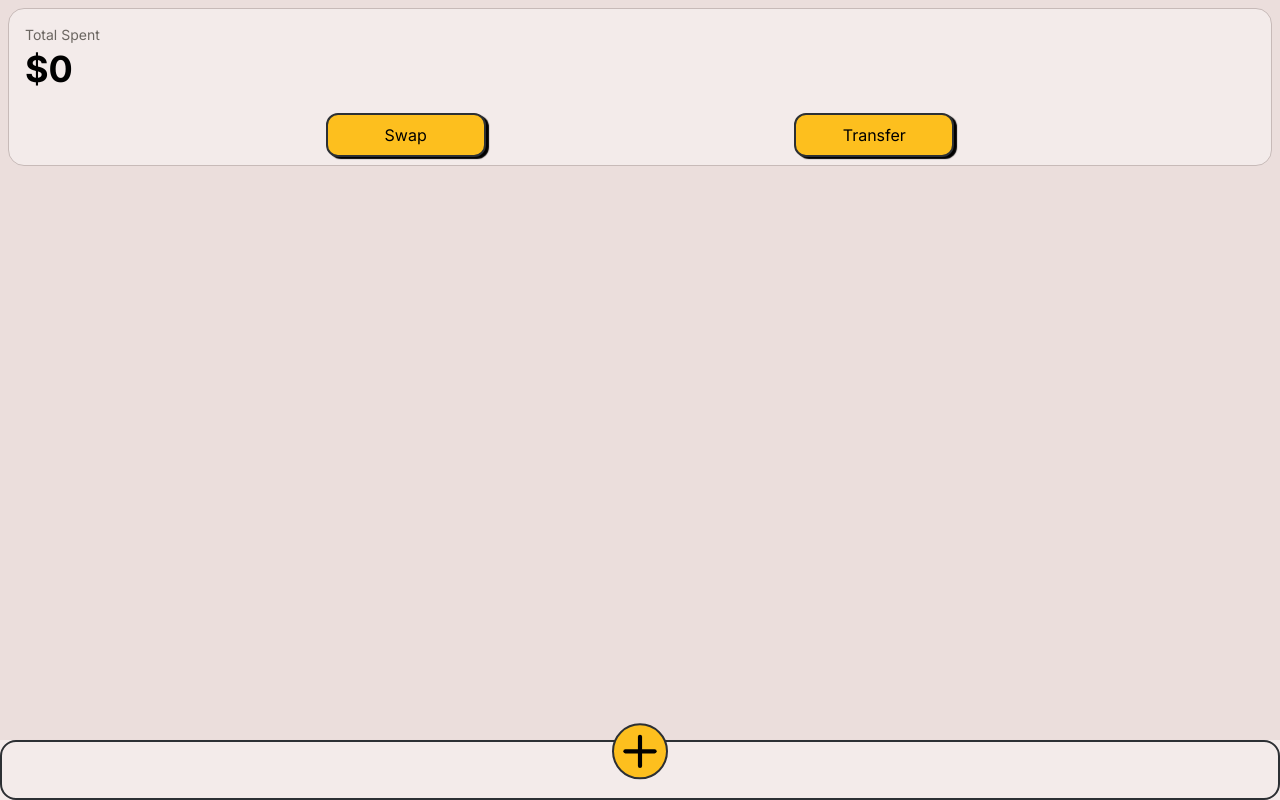
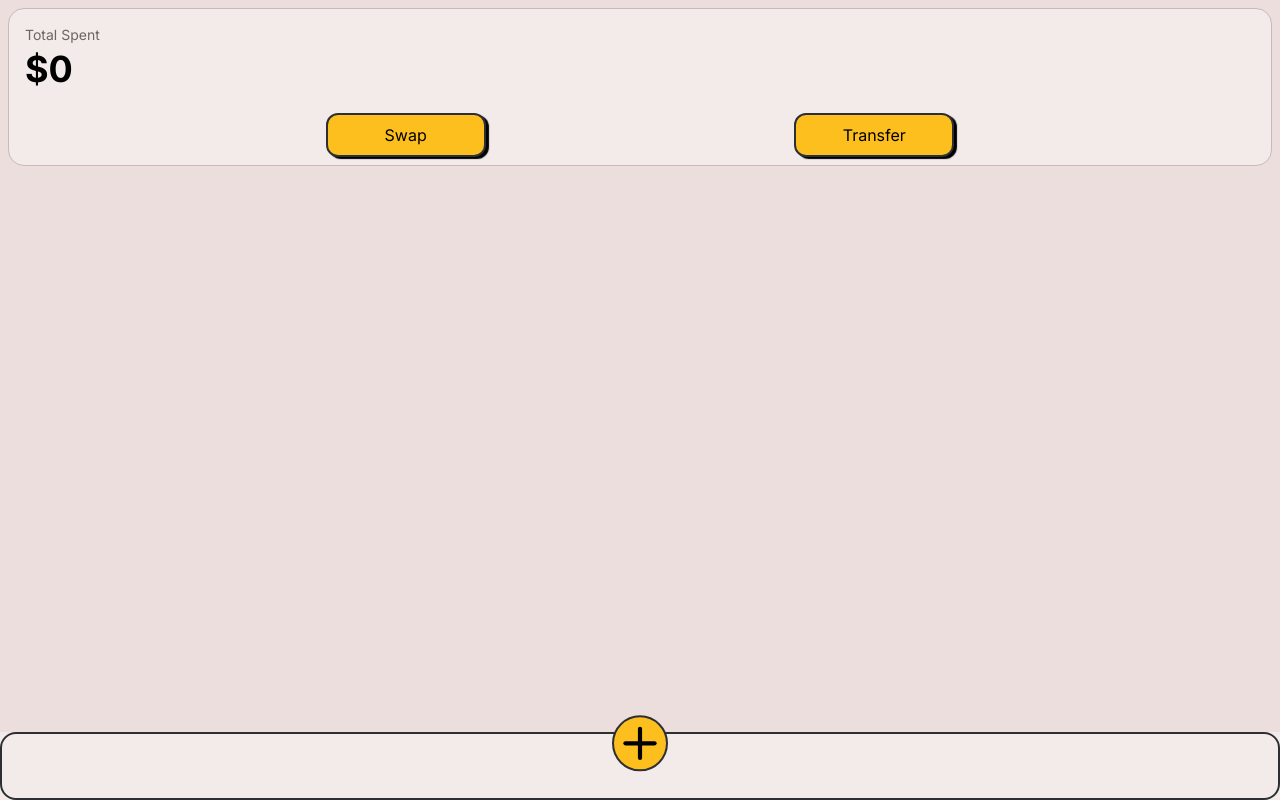
Before and after one commit to tykealy/where-my-money, a Next.js app: page / in a window 1280 px wide. Built offline with nearby package versions, Linux system fonts and the light colour scheme.

Commit message:
resize drawer size

```diff
--- a/src/components/bottonNav.tsx
+++ b/src/components/bottonNav.tsx
@@ -30,7 +30,7 @@ const BottomNav = () => {
   return (
     <div className="fixed inset-x-0 bottom-0 bg-[#f3ebea] shadow-lg">
       <Drawer>
-        <DrawerContent className="rounded-2xl border-2 border-[#2c3034]">
+        <DrawerContent className="rounded-2xl border-2 border-[#2c3034] pb-2">
           <DrawerHeader>
             <DrawerTitle>Add Expense</DrawerTitle>
             <DrawerDescription>Add your expenses here</DrawerDescription>
@@ -113,7 +113,7 @@ const BottomNav = () => {
         </DrawerContent>
         <nav
           className={
-            "flex items-center justify-center border-[#2c3034] rounded-2xl border-2"
+            "flex items-center justify-center border-[#2c3034] rounded-2xl border-2 pb-2"
           }
         >
           <DrawerTrigger>
```
